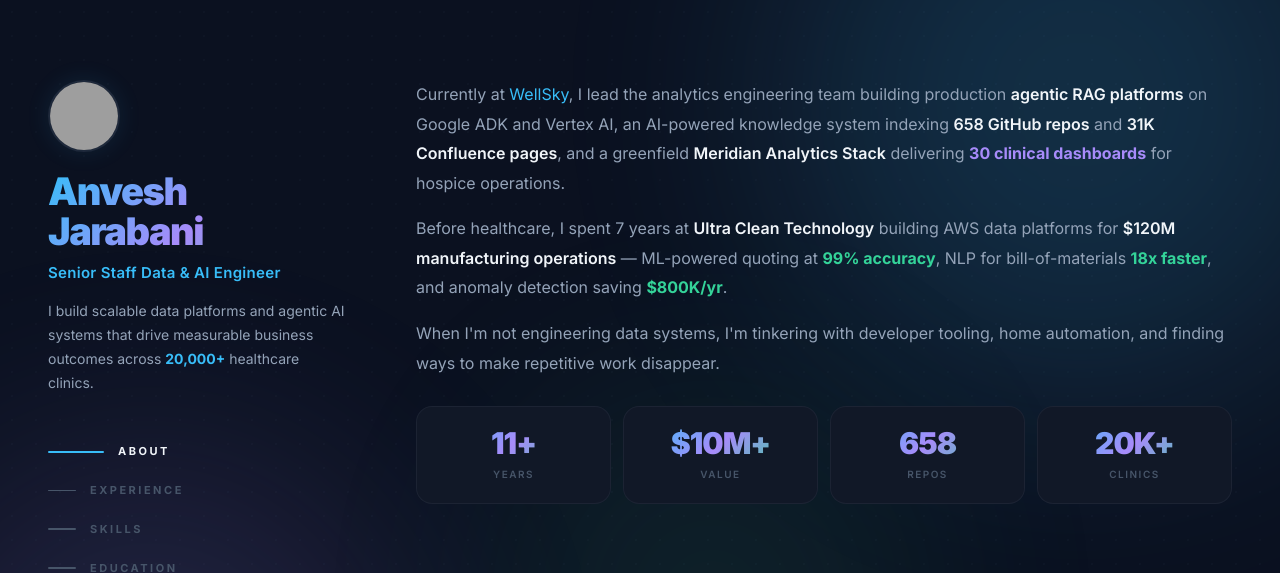
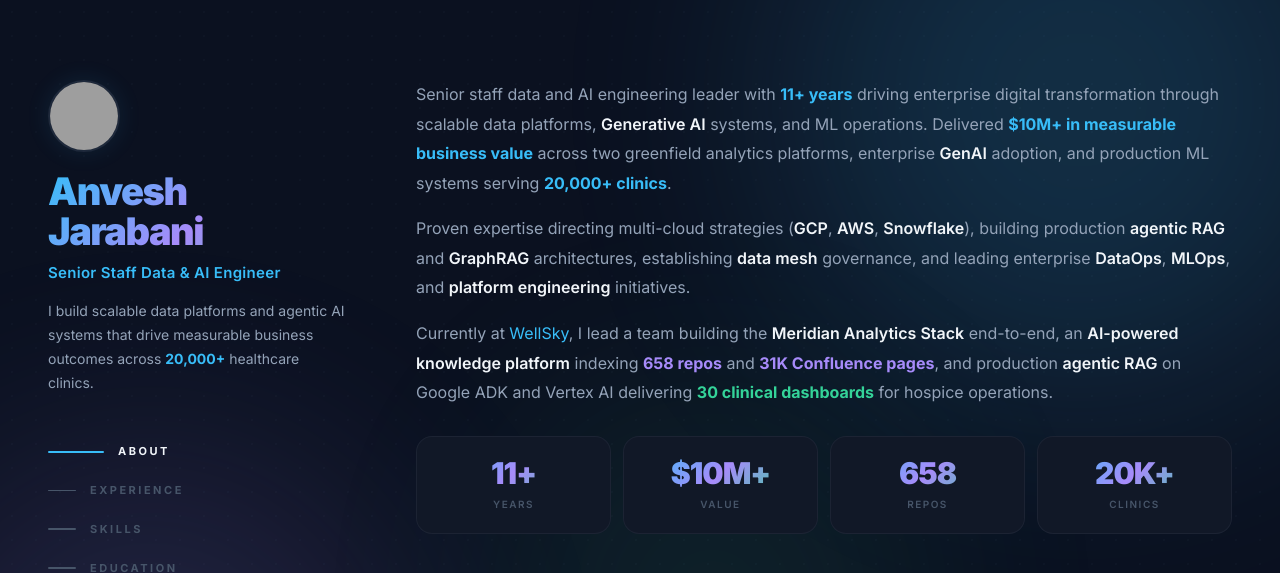
Before and after one commit to AnveshJarabani/portfolio, a plain HTML site: page index.html in a window 1280 px wide. Shown: the top 573 px of the page. Drawn offline with Linux system fonts and the light colour scheme; grey boxes are pictures that could not be loaded.

Commit message:
update about to match resume summary + add gradient section dividers
- About section now uses the professional summary from resume YAML
- Gradient line dividers between each section (blue → purple → green fade)

```diff
--- a/index.html
+++ b/index.html
@@ -143,8 +143,15 @@ a:hover { color: var(--white); }
 .socials svg { width: 20px; height: 20px; fill: currentColor; }
 
 /* ═══ SECTIONS ═══ */
-section { margin-bottom: 72px; }
-section:last-of-type { margin-bottom: 0; }
+section { margin-bottom: 72px; padding-bottom: 72px; position: relative; }
+section::after {
+  content: '';
+  position: absolute; bottom: 0; left: 0; right: 0;
+  height: 1px;
+  background: linear-gradient(90deg, transparent, rgba(56,189,248,0.2) 20%, rgba(167,139,250,0.3) 50%, rgba(52,211,153,0.2) 80%, transparent);
+}
+section:last-of-type { margin-bottom: 0; padding-bottom: 0; }
+section:last-of-type::after { display: none; }
 .section-label {
   font-size: 11px; font-weight: 700; text-transform: uppercase;
   letter-spacing: 3px; color: var(--accent); margin-bottom: 28px;
@@ -546,9 +553,9 @@ footer a:hover { color: var(--accent); }
 <section id="about">
   <div class="section-label">About</div>
   <div class="about">
-    <p class="reveal" style="--d:0">Currently at <a href="https://wellsky.com" target="_blank">WellSky</a>, I lead the analytics engineering team building production <span class="hi">agentic RAG platforms</span> on Google ADK and Vertex AI, an AI-powered knowledge system indexing <span class="hi">658 GitHub repos</span> and <span class="hi">31K Confluence pages</span>, and a greenfield <span class="hi">Meridian Analytics Stack</span> delivering <span class="accent2">30 clinical dashboards</span> for hospice operations.</p>
-    <p class="reveal" style="--d:80">Before healthcare, I spent 7 years at <span class="hi">Ultra Clean Technology</span> building AWS data platforms for <span class="hi">$120M manufacturing operations</span> — ML-powered quoting at <span class="accent3">99% accuracy</span>, NLP for bill-of-materials <span class="accent3">18x faster</span>, and anomaly detection saving <span class="accent3">$800K/yr</span>.</p>
-    <p class="reveal" style="--d:160">When I'm not engineering data systems, I'm tinkering with developer tooling, home automation, and finding ways to make repetitive work disappear.</p>
+    <p class="reveal" style="--d:0">Senior staff data and AI engineering leader with <span class="accent">11+ years</span> driving enterprise digital transformation through scalable data platforms, <span class="hi">Generative AI</span> systems, and ML operations. Delivered <span class="accent">$10M+ in measurable business value</span> across two greenfield analytics platforms, enterprise <span class="hi">GenAI</span> adoption, and production ML systems serving <span class="accent">20,000+ clinics</span>.</p>
+    <p class="reveal" style="--d:80">Proven expertise directing multi-cloud strategies (<span class="hi">GCP</span>, <span class="hi">AWS</span>, <span class="hi">Snowflake</span>), building production <span class="hi">agentic RAG</span> and <span class="hi">GraphRAG</span> architectures, establishing <span class="hi">data mesh</span> governance, and leading enterprise <span class="hi">DataOps</span>, <span class="hi">MLOps</span>, and <span class="hi">platform engineering</span> initiatives.</p>
+    <p class="reveal" style="--d:160">Currently at <a href="https://wellsky.com" target="_blank">WellSky</a>, I lead a team building the <span class="hi">Meridian Analytics Stack</span> end-to-end, an <span class="hi">AI-powered knowledge platform</span> indexing <span class="accent2">658 repos</span> and <span class="accent2">31K Confluence pages</span>, and production <span class="hi">agentic RAG</span> on Google ADK and Vertex AI delivering <span class="accent3">30 clinical dashboards</span> for hospice operations.</p>
   </div>
 
   <div class="stats-row">
```
